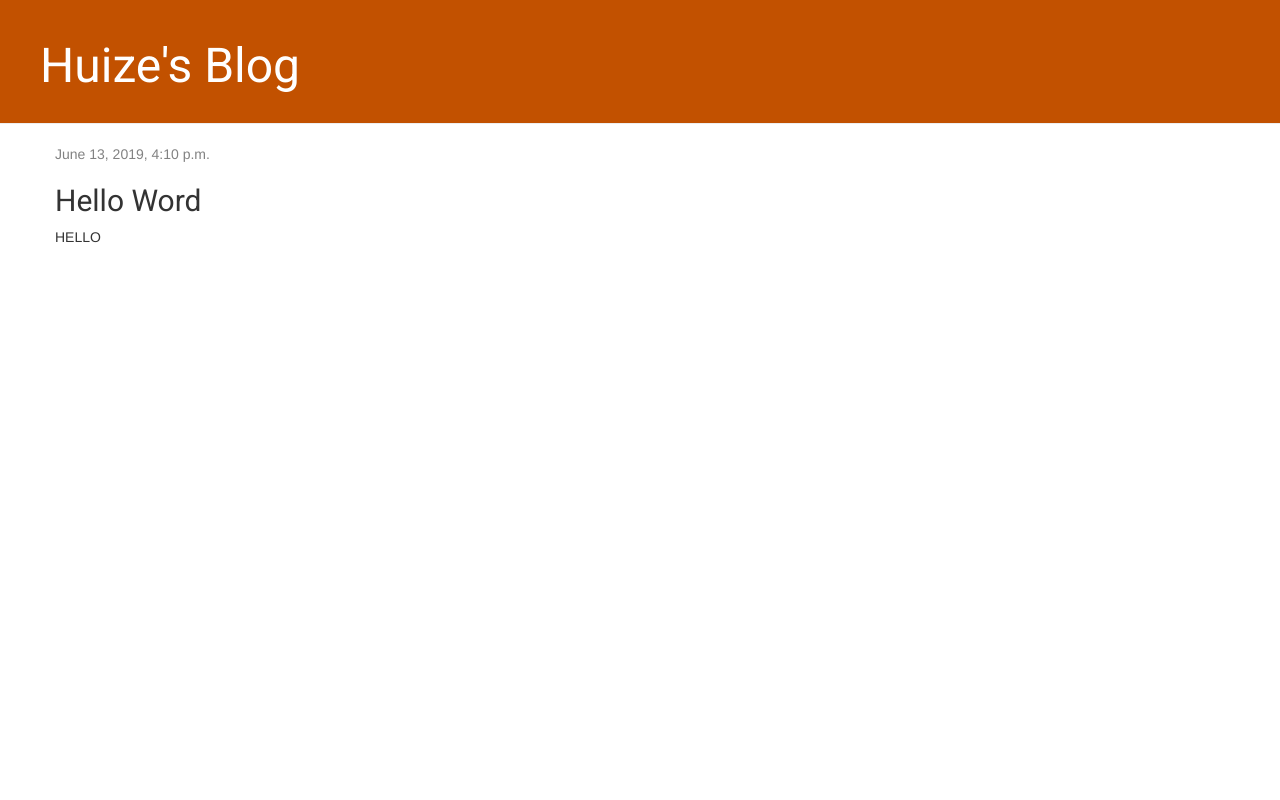
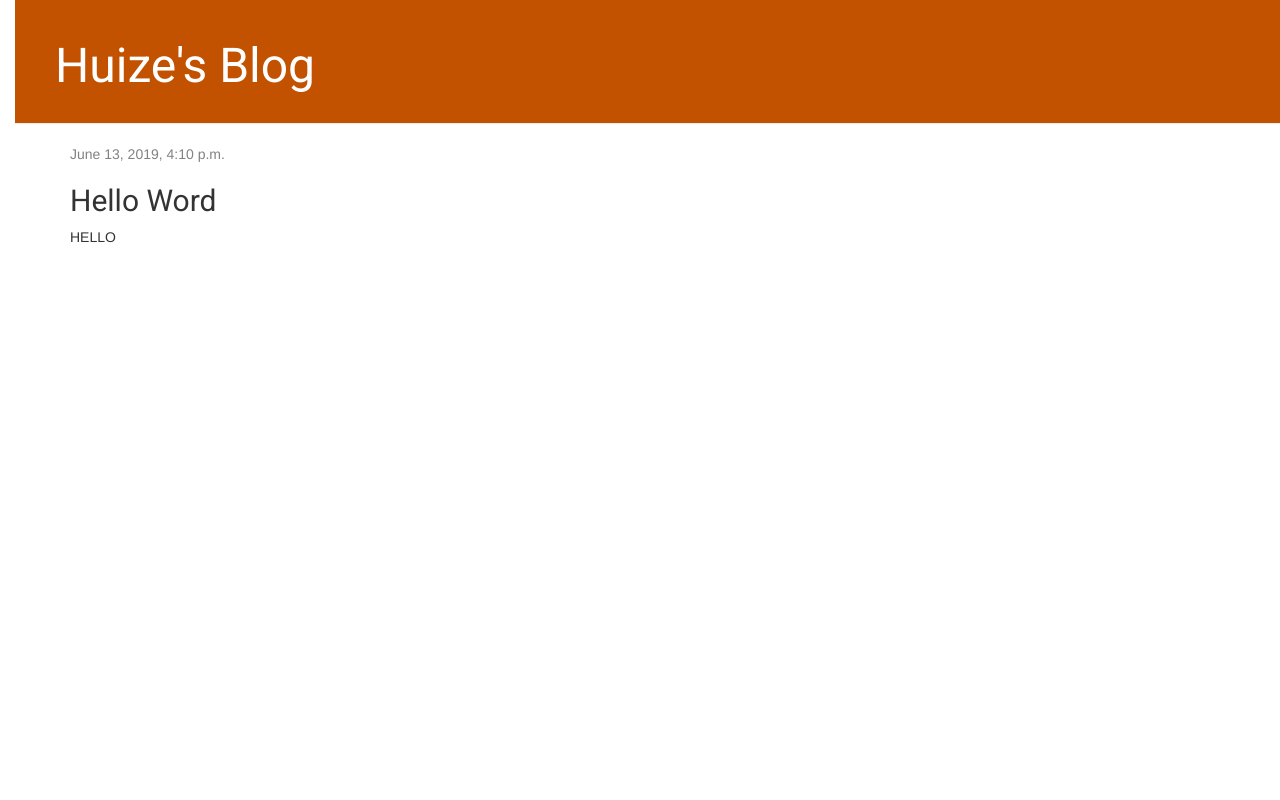
Before and after one commit to hmc-hhuang-2020/web-blog, a Django app: page /post/1/ in a window 1280 px wide. Run offline with Django 3.2, Linux system fonts and the light colour scheme; data comes from the database, SQL or seed files in the repository; some libraries are stand-ins or nearby versions.

Commit message:
more css correction

```diff
--- a/blog/static/css/blog.css
+++ b/blog/static/css/blog.css
@@ -1,3 +1,11 @@
+h1 a, h2 a {
+    color: #C25100;
+}
+
+body {
+    padding-left: 15px;
+}
+
 .page-header{
     background-color: #C25100;
     margin-top: 0;
```
